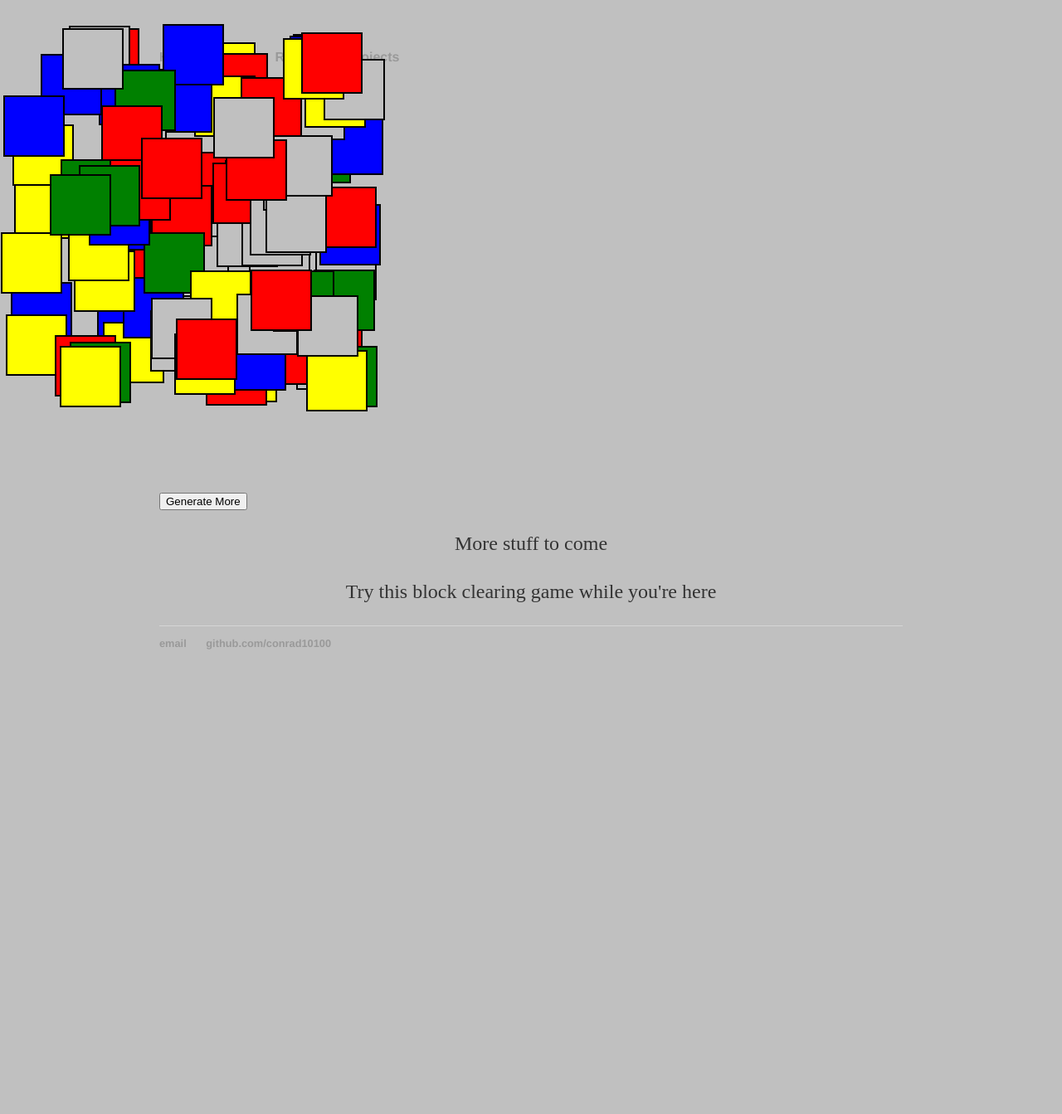
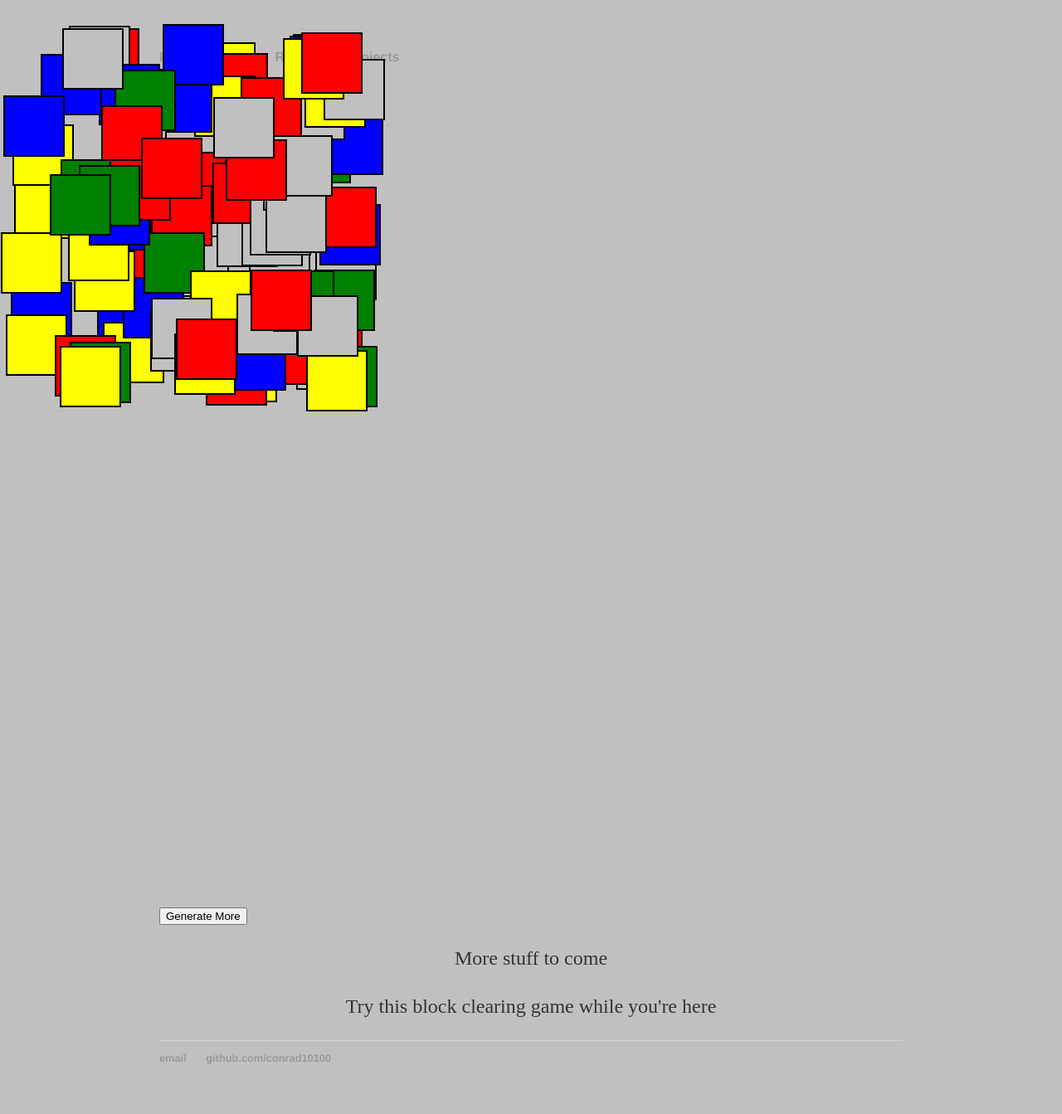
Before and after one commit to conrad10100/conrad10100.github.io, a Jekyll site: the page built from projects/index.html, in a window 1280 px wide. Shown: the whole page at 83% size. Built offline with Jekyll 4.4.1, drawn with Linux system fonts in a browser that asks for light colours; before the commit the page ends 900 px from its top, so only the background shows below that.

Commit message:
Update index.html

```diff
--- a/projects/index.html
+++ b/projects/index.html
@@ -3,6 +3,9 @@ layout: default
 title: Conrad Chiu
 ---
 <style>
+	#space {
+      height: 500px;
+    }
     #container {
       height: 500px;
     }
@@ -14,6 +17,8 @@ title: Conrad Chiu
       position: absolute;
     }
   </style>
+<div id = "space">
+</div>
 <div id="container">
 </div>
 <button id="myButton"> Generate More </button>
```
